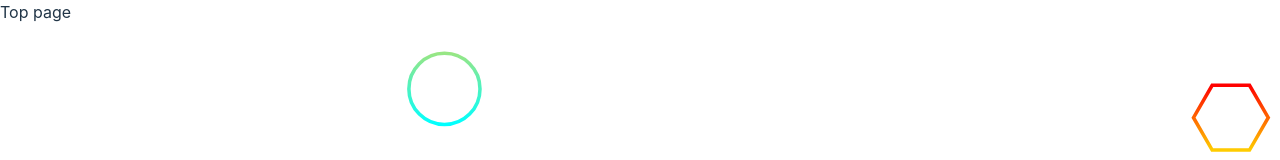
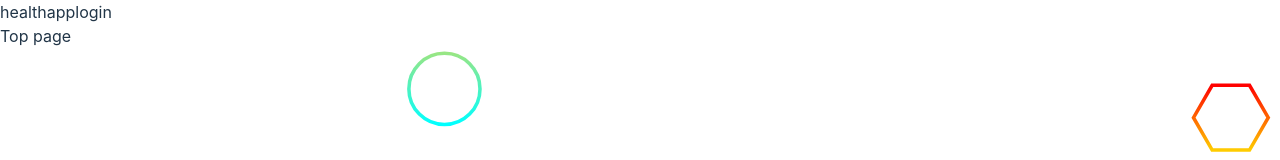
Before and after one commit to mhiratsuka/healthapp, a React (Vite) app in the folder frontend/app/: page / in a window 1280 px wide. Shown: the top 160 px of the page. Built offline with nearby package versions, Linux system fonts and the light colour scheme.

Commit message:
Added a navigation in the top page

```diff
--- a/frontend/app/src/pages/Top/index.tsx
+++ b/frontend/app/src/pages/Top/index.tsx
@@ -6,6 +6,12 @@ import { Layout } from '@/components/Layout'
 export const Top: FC = () => {
   return (
   <Layout title={'top'}>
+    <nav>
+      <Box sx={{ display: 'flex', justifyContent: 'space-between' }}>
+        <div>healthapp</div>
+        <div>login</div>
+      </Box>
+    </nav>
     <Box>Top page</Box>
   </Layout>
   )
```
